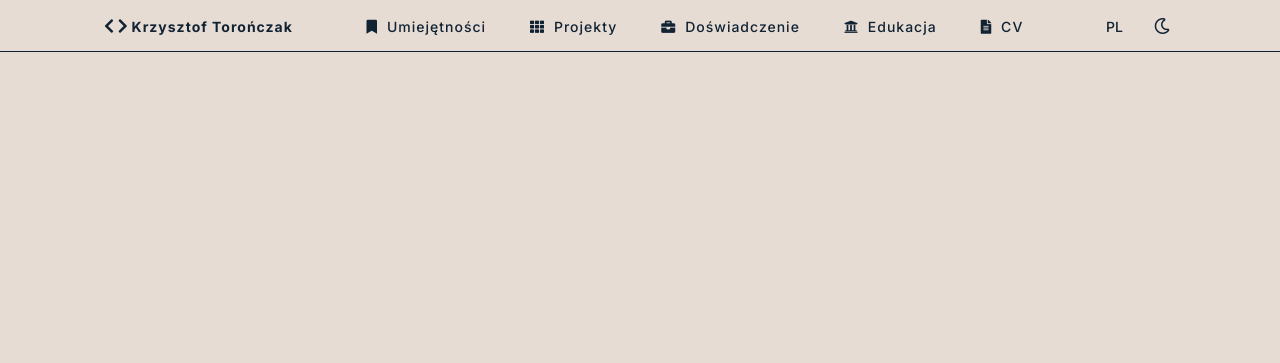
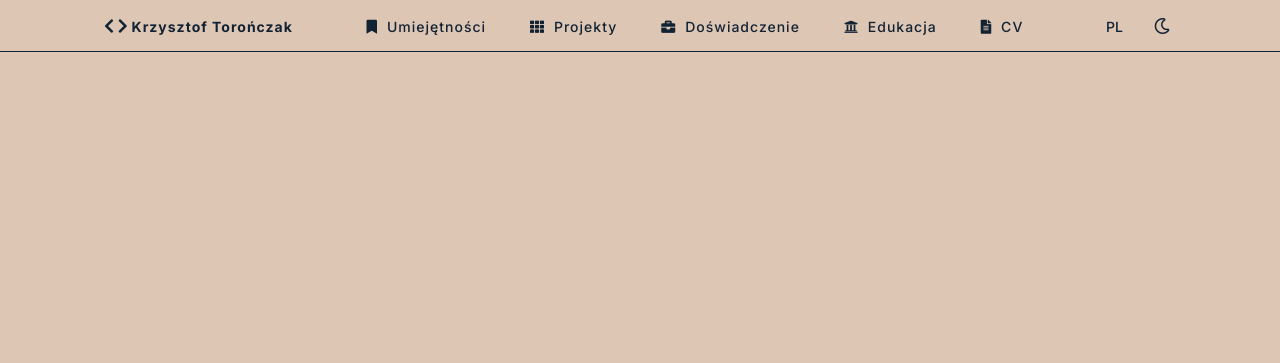
Before and after one commit to toKrzysztof/toKrzysztof.github.io, a plain HTML site: page index.html in a window 1280 px wide. Shown: the top 363 px of the page. Drawn offline with Linux system fonts and the light colour scheme.

Commit message:
refactor: changed light bg-color, menu-highlight color

```diff
--- a/styles.css
+++ b/styles.css
@@ -1,9 +1,9 @@
 :root,
   :root.light {
-    --bg-color: #e6dcd4;
+    --bg-color: #ddc6b4;
     --text-color: #123;
     --font-thin: 300;
-    --menu-hightlight: #cab2a0;
+    --menu-hightlight: #cba78b;
   }
 
   :root.dark {
```
